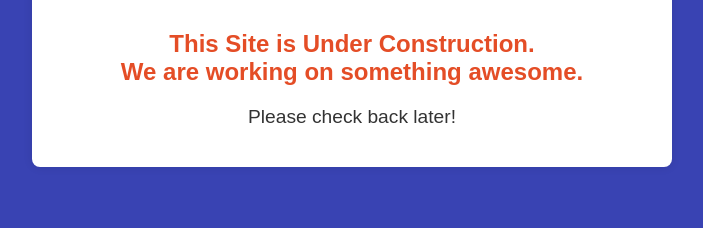
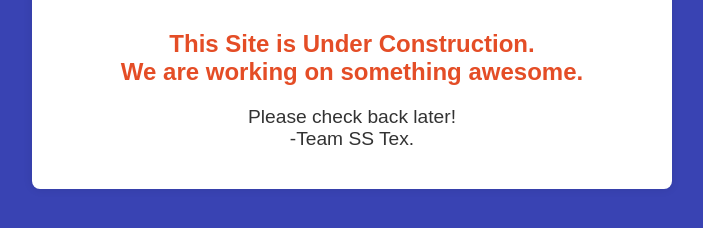
Before and after one commit to yuvarajat/SSTex-Landing, a plain HTML site: page index.html in a window 1280 px wide. Shown: the part 400-628 px from the top of the page, without its empty margins (288-991 px from the left). Drawn offline with Linux system fonts and the light colour scheme.

Commit message:
Update index.html

```diff
--- a/index.html
+++ b/index.html
@@ -90,7 +90,7 @@
     <img src="Happy-New-Year.jpeg" alt="Happy New Year 2024" />
     <div class="container">
       <h2 id="UC">This Site is Under Construction.<br>We are working on something awesome.</h2>
-      <p>Please check back later!</p>
+      <p>Please check back later! <br> -Team SS Tex.</p>
     </div>
   </body>
 </html>
```
